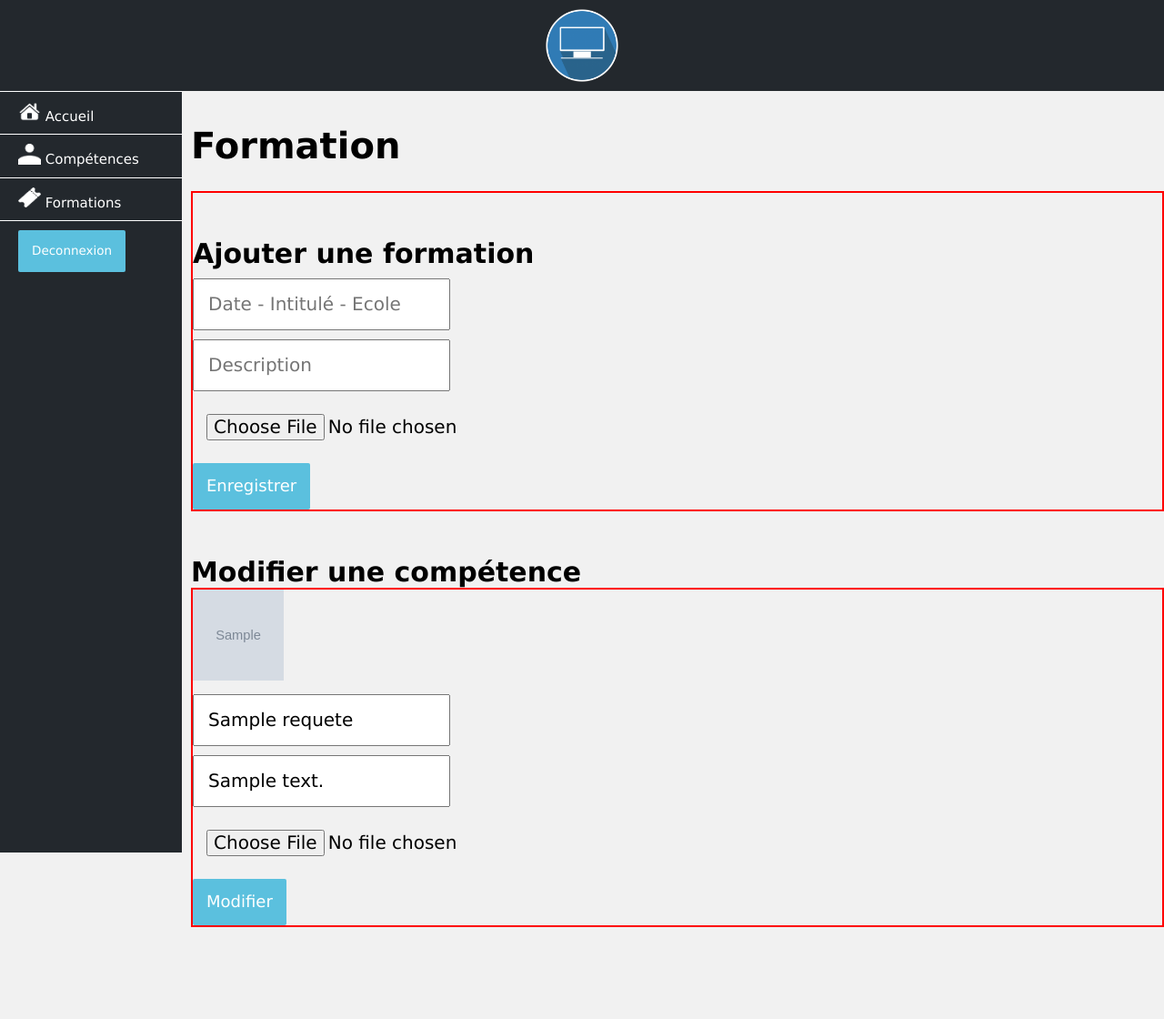
After one commit to matthieuClio/Portfolio-Formation-Dev-Web-junior-Project-5, a PHP site: template src/view/back/backoffice_formation_view.php in a window 1280 px wide. The commit adds this page. Shown: the whole page at 91% size. Run offline with PHP 8.4, Linux system fonts and the light colour scheme; the template is opened without the code that fills it: most values are stand-ins (such as "Sample title", 1, 10 or a date in 2020); grey boxes marked "Sample" are stand-in pictures.

Commit message:
Projet5-V-0.3
Modification du backoffice (formation, skill), du router, du model (Formation, Skill) et du front.

```diff
--- a/public/css/style.css
+++ b/public/css/style.css
@@ -166,11 +166,6 @@ h2 {
 	text-align: center;
 }
 
-.resize_image {
-	width: 100px;
-	height: 100px;
-}
-
 meter {
 	height: 20px;
 	width: 100px;
@@ -220,7 +215,6 @@ meter {
 /* Formation */
 
 .formation {
-	height: 300px;
 	text-align: center;
 	background-color: white;
 }
@@ -242,6 +236,7 @@ meter {
 .formation div {
 	display: inline-block;
 	margin-top: 50px;
+	margin-bottom: 50px;
 	text-align: left;
 	border: 2px solid purple;
 	color: black;
@@ -335,6 +330,7 @@ meter {
 }
 
 .input_connexion_bo {
+	margin-left: 24px;
 	margin-bottom: 20px;
 	width: 85%;
 	font-size: 2em;
@@ -351,13 +347,8 @@ meter {
 	width: 85%;
 }
 
-.input_checkbox_bo {
-    height: 16px;
-    width: 16px;
-    cursor: pointer;
-}
-
 .restart_password {
+	margin-left: 24px;
 	color: #00b9eb;
 }
 
@@ -406,8 +397,11 @@ meter {
 	font-size: 1.5em;
 	background-color: #23282d;
 	color: white;
+	border-top: 1px solid white;
+}
+
+.tab_backoffice a {
 	cursor: pointer;
-	border-top: 1px solid white;
 }
 
 .logo_tab_backoffice {
@@ -441,6 +435,28 @@ meter {
 
 .menu_backoffice_mobile {
 	display: none;
+}
+
+
+/* BACKOFFICE FORMATION */
+
+.form_formation {
+	border: 2px solid red;
+}
+
+.modify_h2 {
+	margin-top: 50px;
+	color: black;
+}
+
+.form_formation input {
+	margin-top: 10px;
+	padding: 15px;
+	display: block;
+}
+
+.modify_formation {
+	margin-bottom: 50px;
 }
 
 
@@ -489,6 +505,11 @@ meter {
 	font-size: 0.9em;
 	color: white;
 	cursor: pointer;
+}
+
+.resize_image {
+	width: 100px;
+	height: 100px;
 }
 
 
--- /dev/null
+++ b/src/view/back/backoffice_formation_view.php
@@ -0,0 +1,56 @@
+<!DOCTYPE html>
+<html lang="fr">
+	<head>
+		<?php require('header/header_backoffice_view.php'); ?>
+	</head>
+
+	<body class="background_body">
+		<header class="header_backoffice">
+			<figure class="container_img_backoffice">
+				<a href="backoffice" class="text_tab_backoffice">
+					<img src="public/images/logo/info.png" alt="Logo pc">
+				</a>
+			</figure>
+		</header>
+
+		<?php require('menu/menu_backoffice_view.php'); ?>
+
+		<main class="contain_backoffice">
+			<section>
+				<h1>Formation</h1>
+			</section>
+
+			<form method="post" action="backoffice/formation" class="form_formation">
+				<h2 class="modify_h2">
+					Ajouter une formation
+				</h2>
+
+				<input type="text" name="name_formation" placeholder="Date - Intitulé - Ecole" required>
+				<input type="text" name="description" placeholder="Description" required>
+				<input type="file" name="logo_formation" required>
+				<input type="submit" name="save" value="Enregistrer" class="button_blue">
+			</form>
+
+			<h2 class="modify_h2">
+				Modifier une compétence
+			</h2>
+
+			<?php
+				while ($informations = $requete->fetch()) {
+				?>
+					<form method="post" action="backoffice/formation"  class="form_formation">
+						<img src="public/images/logo/<?php echo $informations['image'];?>" alt="formation" class="resize_image">
+
+						<input type="text" name="name_formation" value="<?php echo $informations['titre'];?>" required>
+						<input type="text" name="description" value="<?php echo $informations['description'];?>" required>
+						<input type="file" name="logo_formation">
+
+						<input type="submit" name="modify_formation" value="Modifier" class="button_blue">
+						<input type="hidden" name="id" value="<?php echo $informations['id'];?>">
+					</form>
+			<?php
+				} ?>
+		</main>
+
+	</body>
+</html>
--- a/src/view/back/backoffice_view.php
+++ b/src/view/back/backoffice_view.php
@@ -8,9 +8,8 @@
 		<header class="header_backoffice">
 			<figure class="container_img_backoffice">
 				<a href="backoffice" class="text_tab_backoffice">
-					<img src="public/images/logo/info.png" alt="livre ouvert">
+					<img src="public/images/logo/info.png" alt="Logo pc">
 				</a>
-
 			</figure>
 		</header>
 
--- a/src/view/back/header/header_backoffice_view.php
+++ b/src/view/back/header/header_backoffice_view.php
@@ -3,7 +3,7 @@
 	<meta charset="utf-8">
 	<meta name="viewport" content="width=device-width, initial-scale=1.0">
 	<title>Portfolio Matthieu</title>
-	<meta name="description" content="Le livre Billet simple pour l'Alaska est disponible en lecture gratuite sur ce site.">
+	<meta name="description" content="Protfolio développeur web de Matthieu CLIO">
 	<link rel="icon" type="image/jpg" href="public/images/icone/keyboard.png">
 
 	<!-- Font -->
--- a/src/view/back/menu/menu_backoffice_view.php
+++ b/src/view/back/menu/menu_backoffice_view.php
@@ -3,13 +3,18 @@
 	<ul class="contain_menu_backoffice">
 
 		<li class="tab_backoffice">
-			<img src="public/images/logo/home.png" alt="Icone Accueil" class="logo_tab_backoffice">
+			<img src="public/images/logo/home.png" alt="Icone accueil" class="logo_tab_backoffice">
 			<a href="backoffice" class="text_tab_backoffice">Accueil</a>
 		</li>
 
 		<li class="tab_backoffice">
-			<img src="public/images/logo/compte.png" alt="Icone Compte" class="logo_tab_backoffice">
-			<a href="backoffice/compte" class="text_tab_backoffice">Compte</a>
+			<img src="public/images/logo/compte.png" alt="Icone compétence" class="logo_tab_backoffice">
+			<a href="backoffice/competence" class="text_tab_backoffice">Compétences</a>
+		</li>
+
+		<li class="tab_backoffice">
+			<img src="public/images/logo/formation.png" alt="Icone formation" class="logo_tab_backoffice">
+			<a href="backoffice/formation" class="text_tab_backoffice">Formations</a>
 		</li>
 
 		<li class="tab_backoffice">
@@ -30,7 +35,7 @@
 		</li>
 
 		<li>
-			<a href="backoffice/compte" class="text_tab_backoffice">
+			<a href="backoffice/formation" class="text_tab_backoffice">
 				<img src="public/images/logo/compte.png" alt="Icone compte" class="logo_tab_backoffice">
 			</a>
 		</li>
```
Also changed, not shown: core/router.php (+17 -1 lines), src/controller/accueil.php (+13 -1 lines), src/controller/backoffice_formation.php (added, +94 -0 lines), src/controller/backoffice_skill.php (added, +95 -0 lines), src/model/Formation.php (added, +31 -0 lines), src/model/Skill.php (added, +32 -0 lines), src/view/back/backoffice_skill_view.php (added, +60 -0 lines), src/view/front/accueil_view.php (+20 -11 lines), public/images/logo/formation.png (added).
